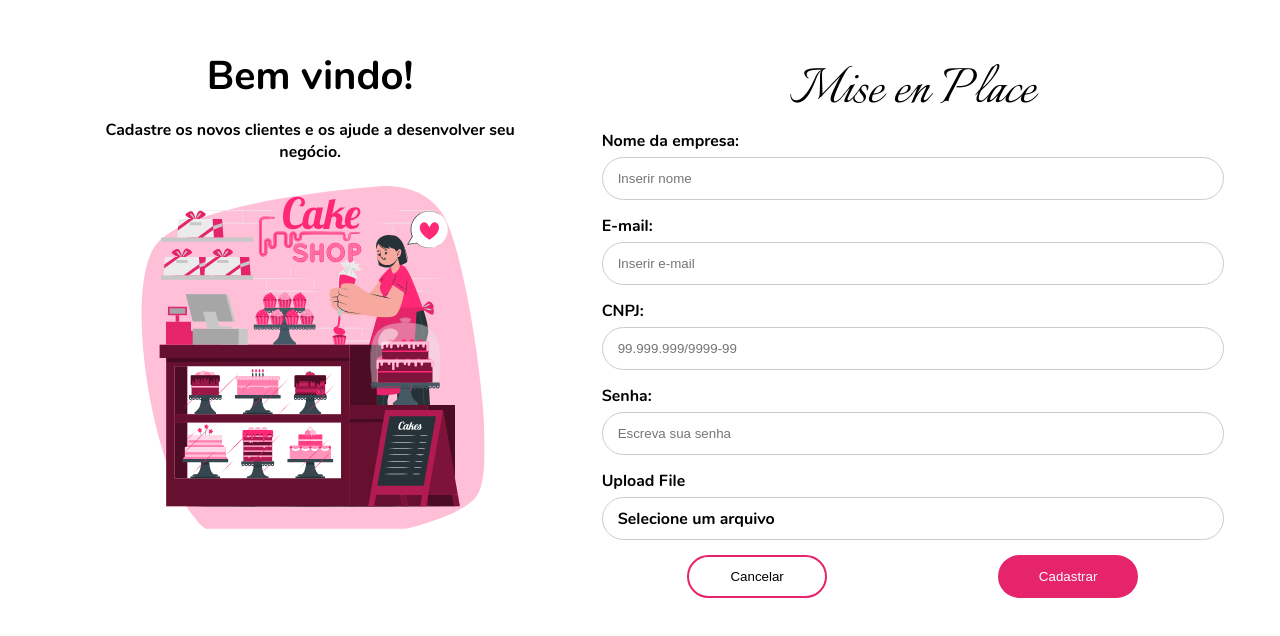
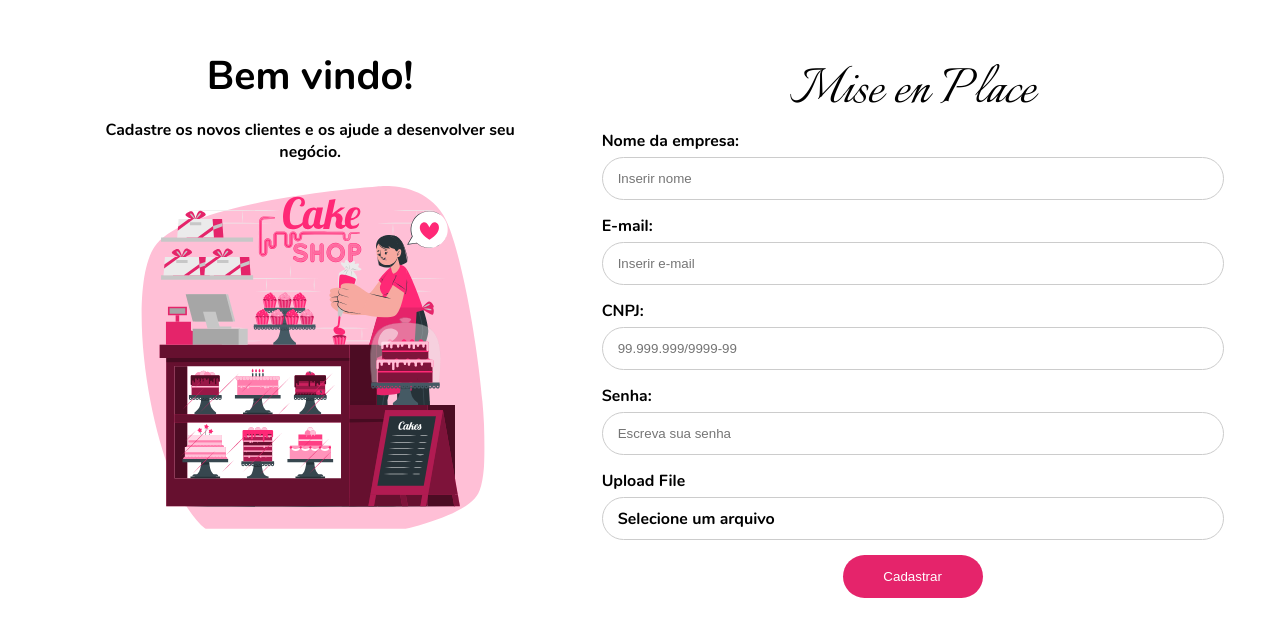
Before and after one commit to Grupo03-SPTECH20241/fe_MiseEnPlace, a React (Create React App) app in the folder mise-en-place/: page /Cadastro in a window 1280 px wide. Shown: the part 108-744 px from the top of the page. Built offline with nearby package versions, Linux system fonts and the light colour scheme.

Commit message:
Remoção da navegação entre login e cadastro

```diff
--- a/mise-en-place/src/pages/Cadastro/Cadastro.jsx
+++ b/mise-en-place/src/pages/Cadastro/Cadastro.jsx
@@ -106,10 +106,7 @@ function Cadastro() {
                             </div>
                             <input id="file-upload" type="file" onChange={handleFileUpload} style={{ display: 'none' }} />
                         </div>
-                        <div className={cadastroStyles['buttonCadastro-container']}>
-                            <button className={cadastroStyles['buttonCadastro-cancel']} onClick={cancelSubmit}>Cancelar</button>
                             <button className={cadastroStyles['buttonCadastro-submit']} type="submit">Cadastrar</button>
-                        </div>
                     </form>
                 </div>
             </div>
--- a/mise-en-place/src/pages/Login/login.jsx
+++ b/mise-en-place/src/pages/Login/login.jsx
@@ -48,7 +48,6 @@ function Login() {
                         <input type="password" name="password" placeholder="Insira sua senha" onChange={e => setPassword(e.target.value)} />
                     </div>
                     <button className={LoginStyles['button-submit']} type="submit">Entrar</button>
-                    <a href="/cadastro">Não possui uma conta? cadastre-se aqui.</a>
                 </form>
             </div>
         </div>
```
